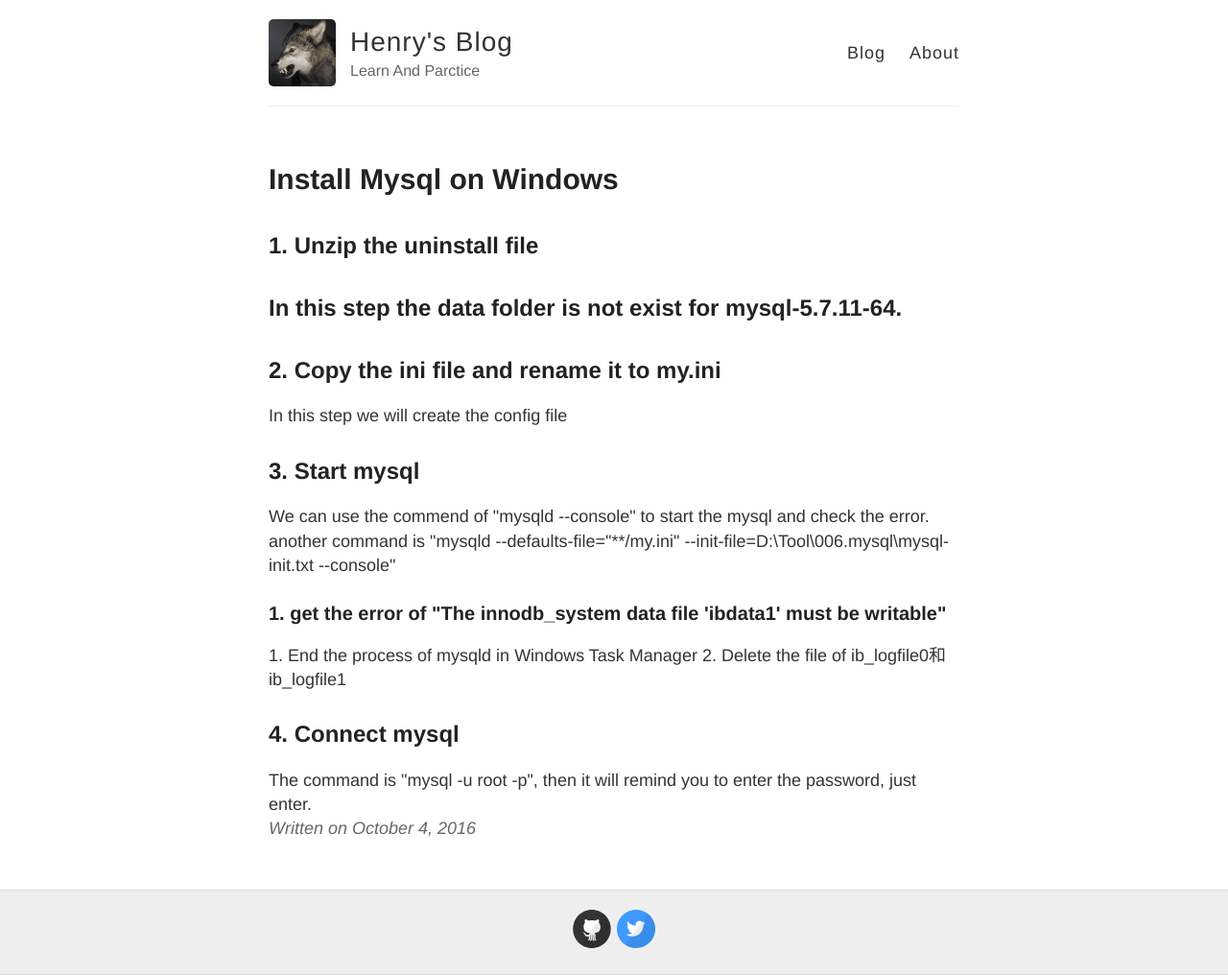
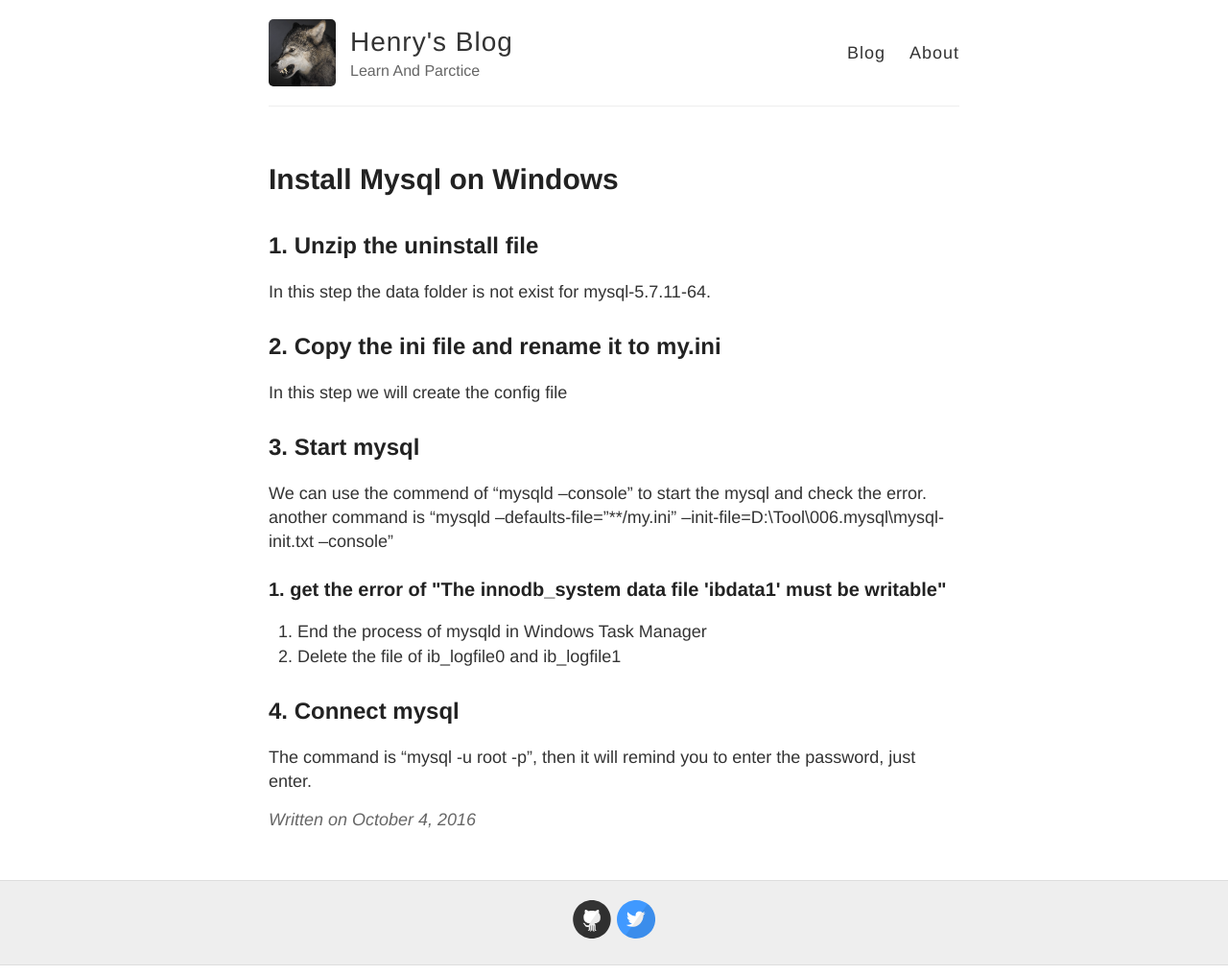
Before and after one commit to codergh/codergh.github.io, a Jekyll site: the page built from _posts/2016-10-04-Install-Mysql-On-Windows.md, in a window 1280 px wide. Shown: the whole page at 96% size. Built offline with Jekyll 4.4.1, drawn with Linux system fonts in a browser that asks for light colours.

Commit message:
Update 2016-10-04-Install-Mysql-On-Windows.md
fix the wrong tag

```diff
--- a/_posts/2016-10-04-Install-Mysql-On-Windows.md
+++ b/_posts/2016-10-04-Install-Mysql-On-Windows.md
@@ -3,7 +3,7 @@
 title: Install Mysql on Windows
 ---
 
-<h2>1. Unzip the uninstall file<h2>
+<h2>1. Unzip the uninstall file</h2>
   In this step the data folder is not exist for mysql-5.7.11-64.
 
 <h2>2. Copy the ini file and rename it to my.ini</h2>
@@ -14,7 +14,7 @@
   another command is "mysqld --defaults-file="**/my.ini" --init-file=D:\Tool\006.mysql\mysql-init.txt --console"
 <h3>1. get the error of "The innodb_system data file 'ibdata1' must be writable"</h3>
   1. End the process of mysqld in Windows Task Manager
-  2. Delete the file of ib_logfile0和ib_logfile1
+  2. Delete the file of ib_logfile0 and ib_logfile1
 
 <h2>4. Connect mysql</h2>
   The command is "mysql -u root -p", then it will remind you to enter the password, just enter.
```
